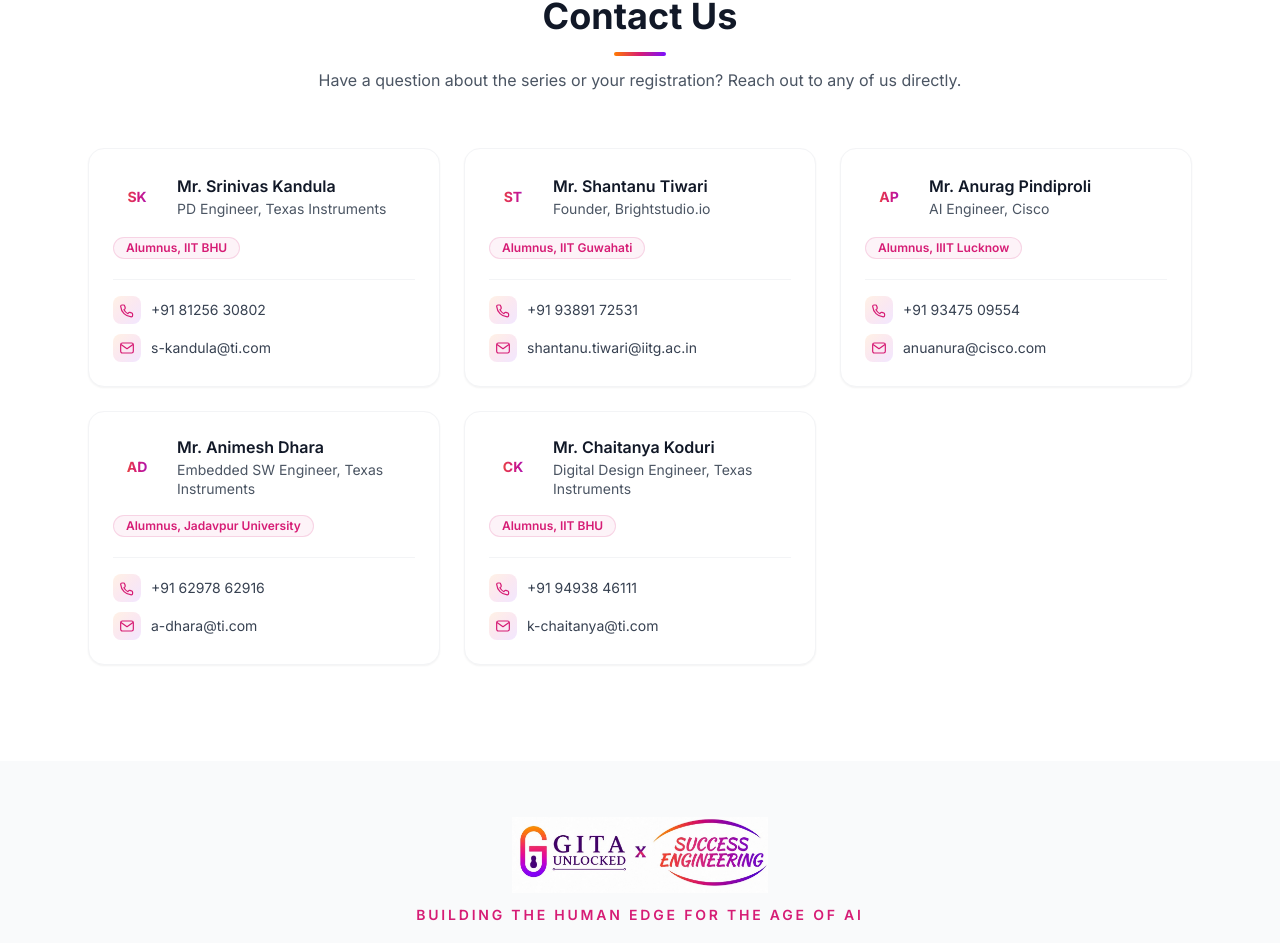
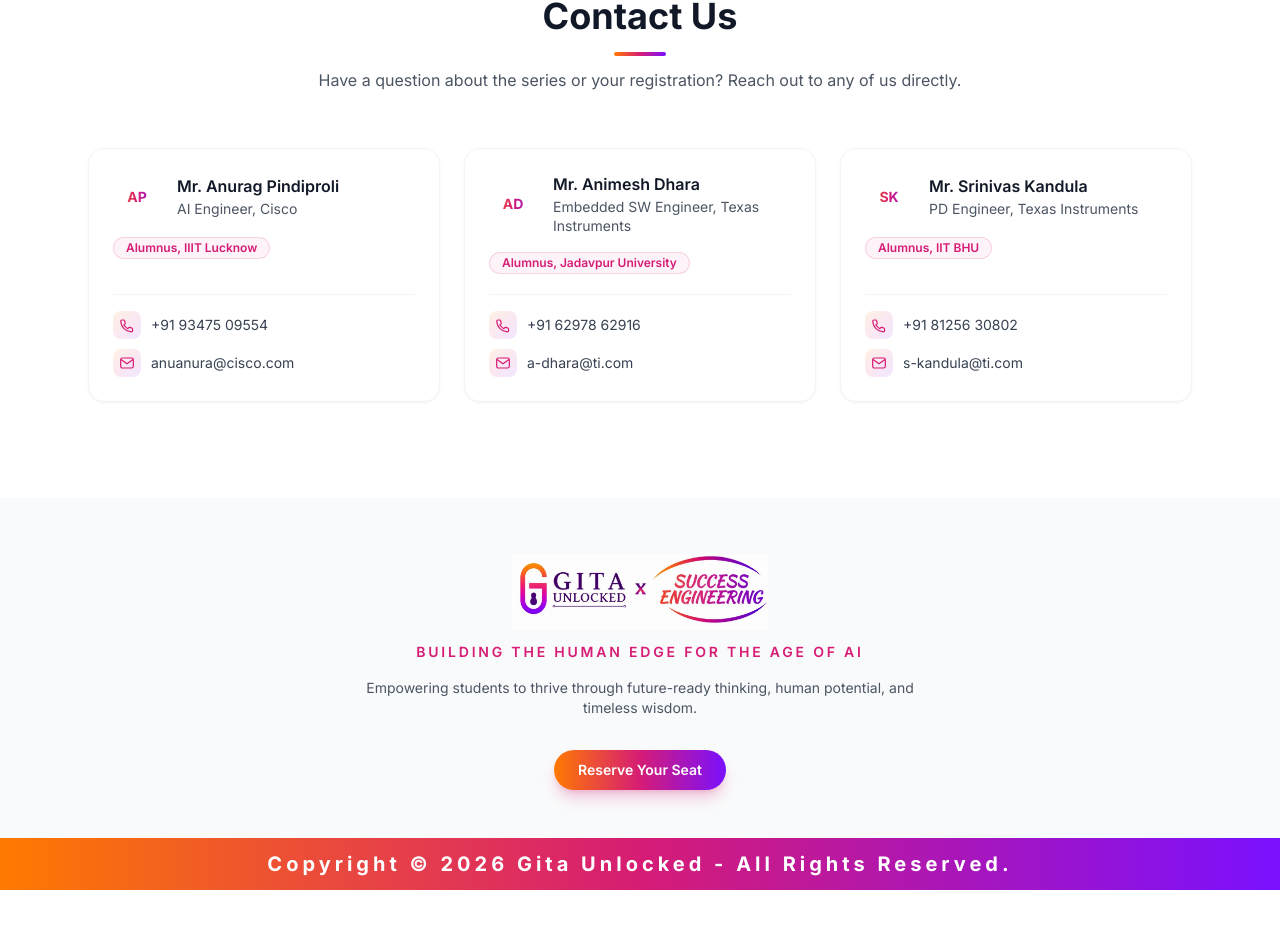
Before and after one commit to gitaunlocked/GU-Success-Engineering, a Nuxt app: page / in a window 1280 px wide. Shown: the part 8685-9628 px from the top of the page. After the commit the page ends 9575 px from the top, so only its background shows below. Built offline with nearby package versions, Linux system fonts and the light colour scheme; no server answers.

Commit message:
Narrow Contact Us to the three reachable organisers
Students were writing to people who are no longer handling queries for the
series. Anurag, Animesh and Srinivas are listed in the order they should be
approached, which also fills the three-column grid cleanly.

```diff
--- a/data/successEngineering.js
+++ b/data/successEngineering.js
@@ -306,20 +306,6 @@ export const contact = {
 // `phone` is displayed as written; the tel: link strips the spaces.
 export const contactPeople = [
   {
-    name: "Mr. Srinivas Kandula",
-    role: "PD Engineer, Texas Instruments",
-    detail: "Alumnus, IIT BHU",
-    phone: "+91 81256 30802",
-    email: "s-kandula@ti.com",
-  },
-  {
-    name: "Mr. Shantanu Tiwari",
-    role: "Founder, Brightstudio.io",
-    detail: "Alumnus, IIT Guwahati",
-    phone: "+91 93891 72531",
-    email: "shantanu.tiwari@iitg.ac.in",
-  },
-  {
     name: "Mr. Anurag Pindiproli",
     role: "AI Engineer, Cisco",
     detail: "Alumnus, IIIT Lucknow",
@@ -334,11 +320,11 @@ export const contactPeople = [
     email: "a-dhara@ti.com",
   },
   {
-    name: "Mr. Chaitanya Koduri",
-    role: "Digital Design Engineer, Texas Instruments",
+    name: "Mr. Srinivas Kandula",
+    role: "PD Engineer, Texas Instruments",
     detail: "Alumnus, IIT BHU",
-    phone: "+91 94938 46111",
-    email: "k-chaitanya@ti.com",
+    phone: "+91 81256 30802",
+    email: "s-kandula@ti.com",
   },
 ];
 
```
